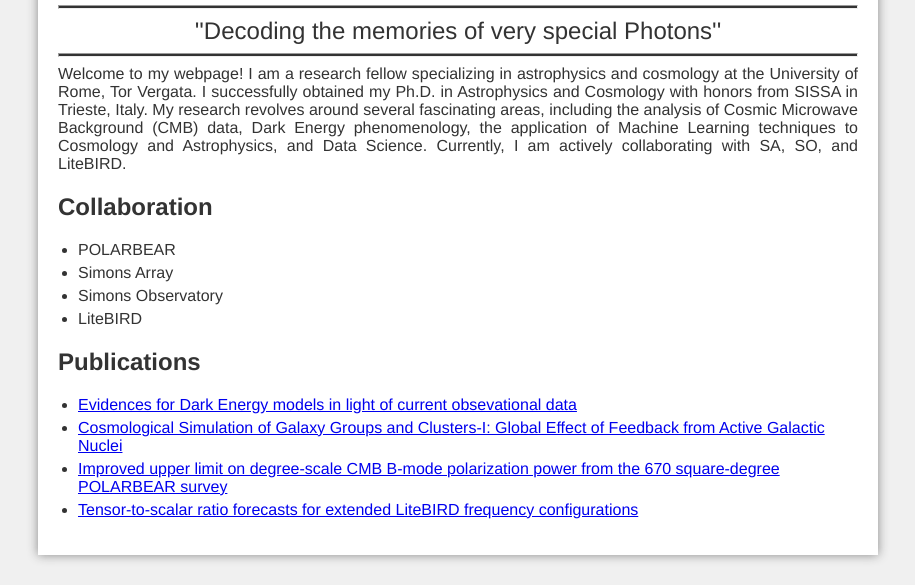
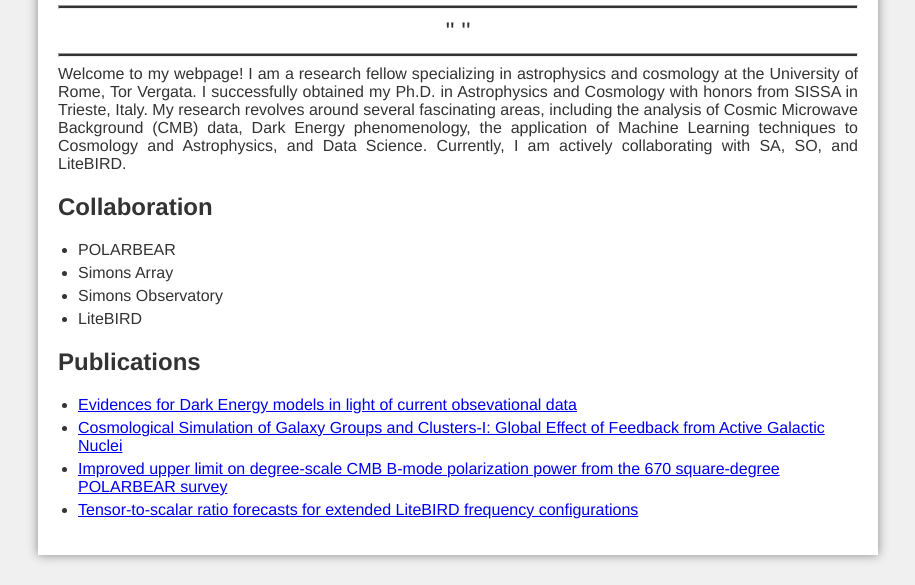
Before and after one commit to antolonappan/antolonappan.github.io, a plain HTML site: page index.html in a window 1280 px wide. Shown: the part 352-937 px from the top of the page, without its empty margins (182-1097 px from the left). Drawn offline with nearby package versions, Linux system fonts and the light colour scheme; some icons are missing.

Commit message:
Update index.html

```diff
--- a/index.html
+++ b/index.html
@@ -31,7 +31,7 @@
           <a href="https://orcid.org/0000-0003-1200-9179" target="_blank"><i class="ai ai-orcid ai-2x acicon"></i></a>
         </p>
         <hr class="title">
-        <p class="quote">''Decoding the memories of very special Photons''</p>
+        <p class="quote">'' ''</p>
         <hr class="title">
         <p class="description">
           Welcome to my webpage! I am a research fellow specializing in astrophysics and cosmology at the University of Rome, Tor Vergata. I successfully obtained my Ph.D. in Astrophysics and Cosmology with honors from SISSA in Trieste, Italy.
```
